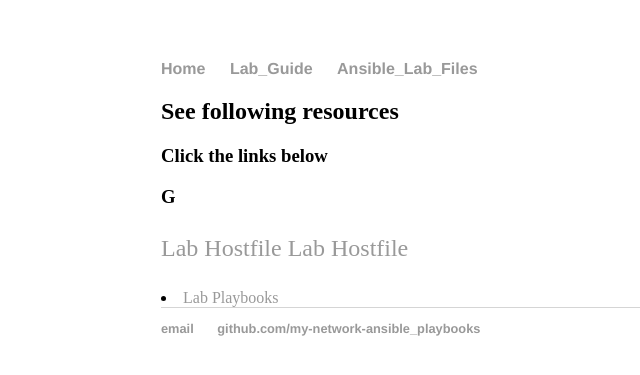
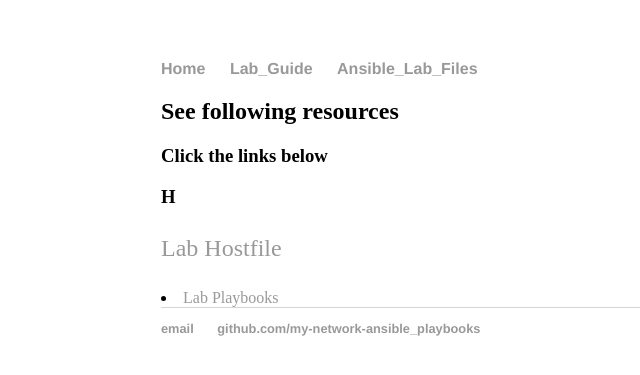
Before and after one commit to craigeowen/craigeowen.github.io, a Jekyll site: the page built from ansible/index.html, in a window 1280 px wide. Shown: the top 375 px of the page, without its empty margins (31-671 px from the left). Built offline with Jekyll 4.4.1, drawn with Linux system fonts in a browser that asks for light colours.

Commit message:
Update index.html

```diff
--- a/ansible/index.html
+++ b/ansible/index.html
@@ -5,10 +5,8 @@ title: Ansible Resources
 
 <h2>See following resources</h2>
 <h3> Click the links below</h3>
-<h3> G </h3>
+<h3> H </h3>
 
-<p align="left"><a href="https://github.com/craigeowen/my-network-ansible_playbooks/tree/master/ansible_files/hosts.txt">Lab Hostfile</a>
-<align="right"><a href="https://github.com/craigeowen/my-network-ansible_playbooks/tree/master/ansible_files/hosts.txt">Lab Hostfile</a></p>
-
+<p><a href="https://github.com/craigeowen/my-network-ansible_playbooks/tree/master/ansible_files/hosts.txt">Lab Hostfile</a>
 
 <li><a href="https://github.com/craigeowen/my-network-ansible_playbooks/tree/master/ansible_files/">Lab Playbooks</a></li>
```
